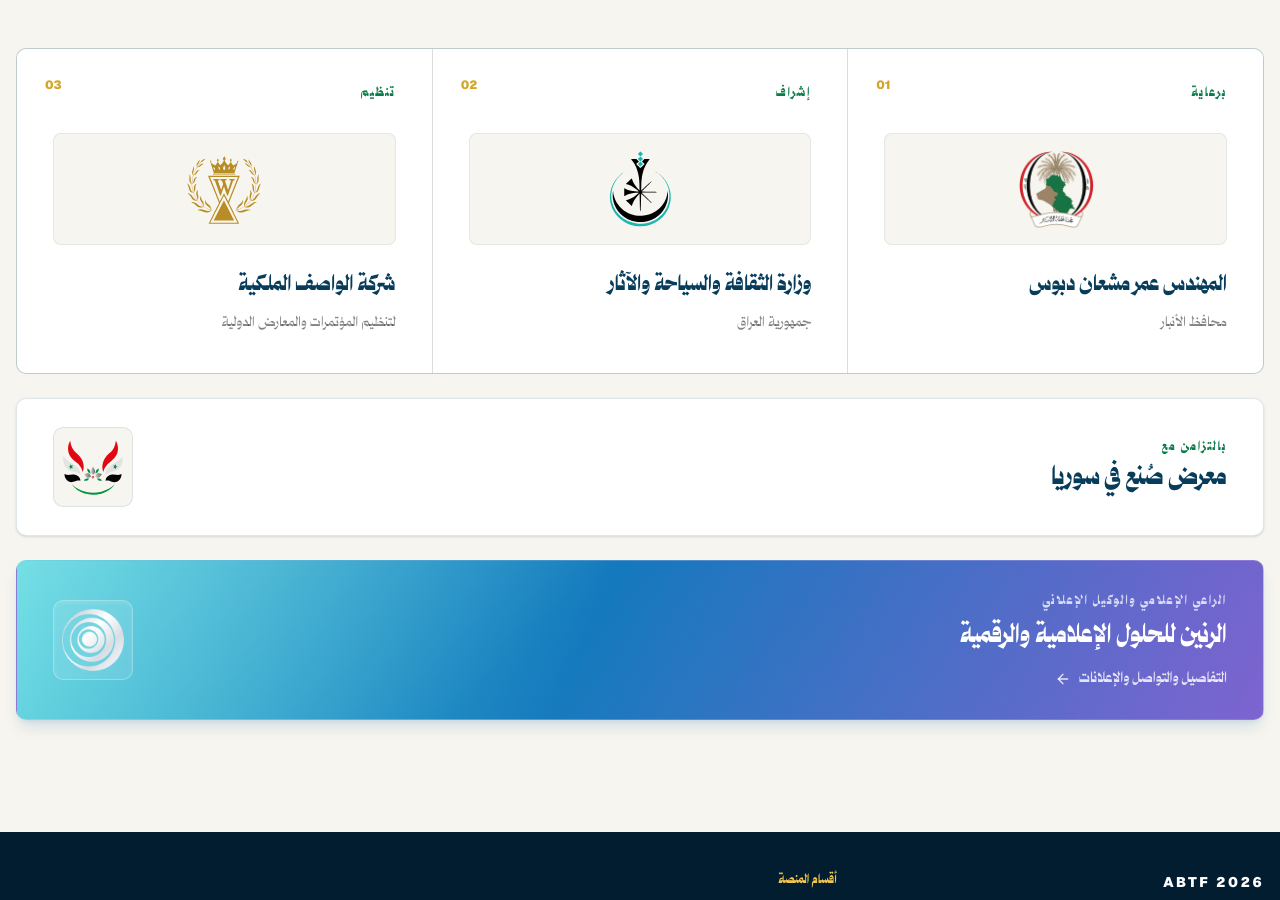
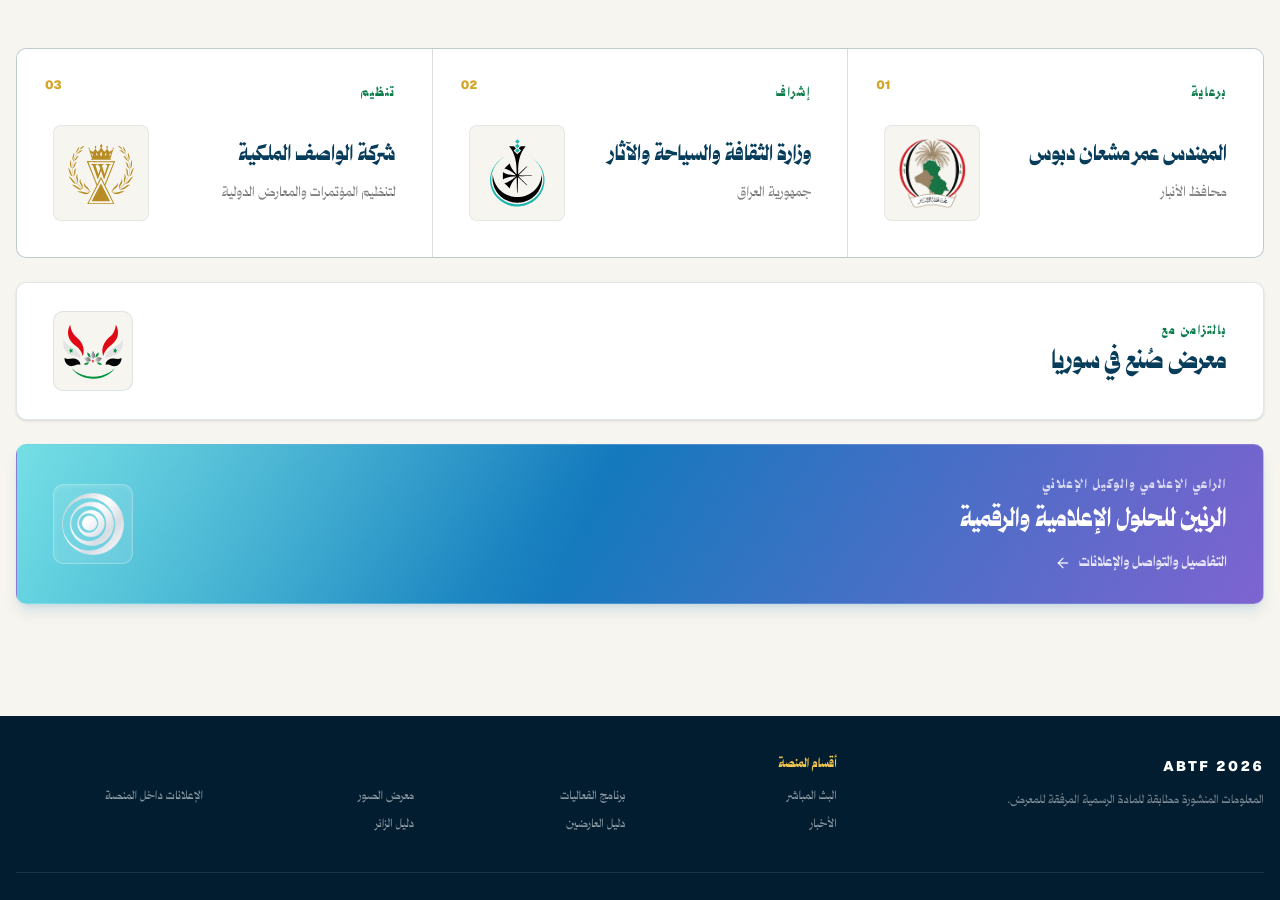
Before and after one commit to sufyanaser/anbar-expo, a Next.js app: page /ABTF2026 in a window 1280 px wide. Shown: the part 2280-3180 px from the top of the page. Built offline with nearby package versions, Linux system fonts and the light colour scheme.

Commit message:
refactor: compact ABTF official cards

```diff
--- a/src/components/abtf2026/official-partners.tsx
+++ b/src/components/abtf2026/official-partners.tsx
@@ -35,7 +35,16 @@
               <p className="text-xs font-black tracking-[0.14em] text-[#087c49]">
                 {entity.label}
               </p>
-              <div className="mt-8 flex h-28 items-center justify-center rounded-xl border border-[#073d5b]/8 bg-[#f7f5ef] p-4">
+              <div className="mt-6 flex items-center justify-between gap-5">
+                <div className="min-w-0 flex-1">
+                  <h3 className="text-xl leading-8 font-black text-[#073d5b]">
+                    {entity.name}
+                  </h3>
+                  <p className="mt-2 text-sm leading-7 text-black/48">
+                    {entity.detail}
+                  </p>
+                </div>
+                <div className="flex size-20 shrink-0 items-center justify-center rounded-xl border border-[#073d5b]/8 bg-[#f7f5ef] p-3 sm:size-24">
                   <Image
                     src={entity.mark.src}
                     width={entity.mark.width}
@@ -45,12 +54,7 @@
                     unoptimized={entity.mark.src.endsWith(".svg")}
                   />
                 </div>
-              <h3 className="mt-6 max-w-xs text-xl leading-8 font-black text-[#073d5b]">
-                {entity.name}
-              </h3>
-              <p className="mt-2 text-sm leading-7 text-black/48">
-                {entity.detail}
-              </p>
+              </div>
             </article>
           ))}
         </div>
```
Lines whose indentation alone changed are shown as unchanged.
